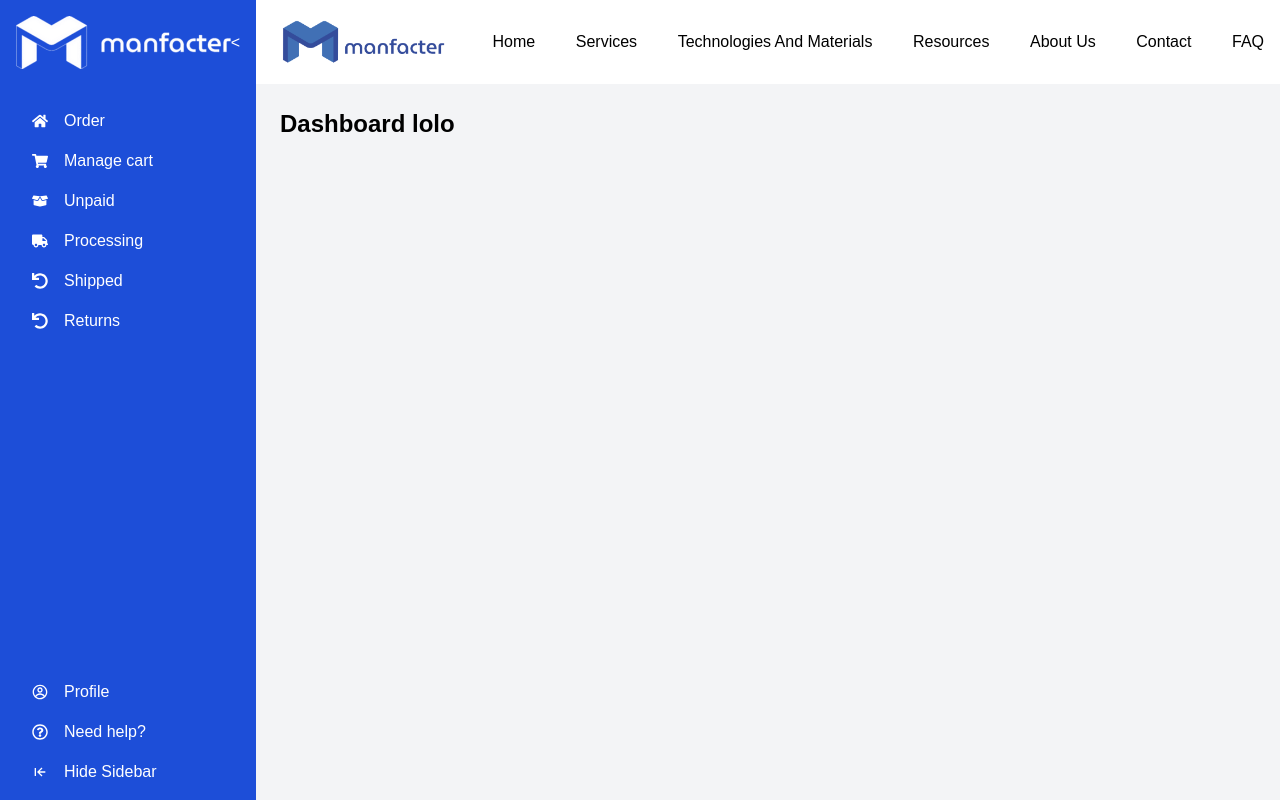
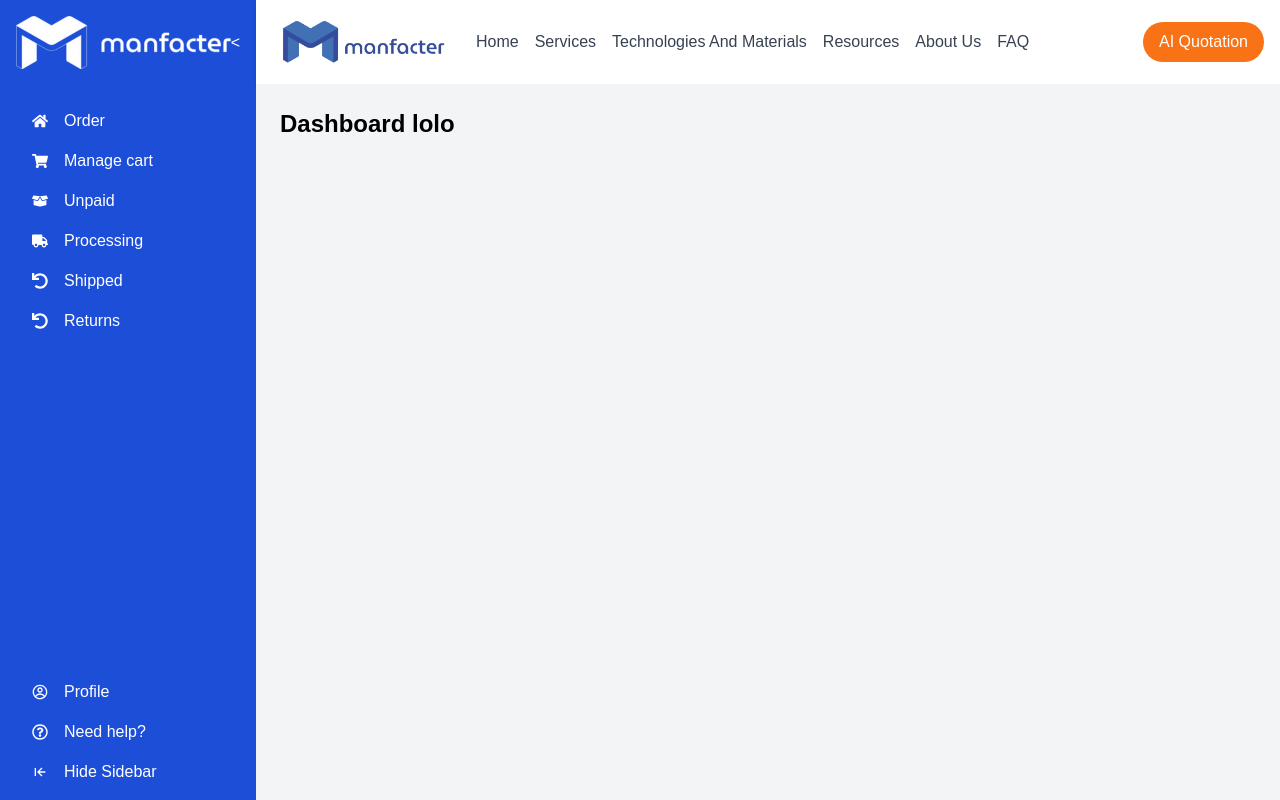
Before and after one commit to melodycious/manfacter-test, a React (Create React App) app: page / in a window 1280 px wide. Built offline with nearby package versions, Linux system fonts and the light colour scheme.

Commit message:
button navbar AI quotation added

```diff
--- a/src/component/navbar/navbar.js
+++ b/src/component/navbar/navbar.js
@@ -1,27 +1,24 @@
 import React from 'react';
-import logo from ".//logo.png";
+import logo from './logo.png';
 import './navbar.css';
 
 const Navbar = () => {
-    return (
-        <>
-        <div >
-            <nav className="p-4 flex justify-between items-center">
-            <img src={logo} width="180" className="logo" />
-            <a href="/">Home</a>
-            <a href="/">Services</a>
-            <a href="/">Technologies And Materials</a>
-            <a href="/">Resources</a>
-            <a href="/">About Us</a>
-            <a href="/">Contact</a>
-            <a href="/">FAQ</a>
-        </nav>
-            </div>
+  return (
+    <nav className="p-4 flex justify-between items-center bg-white shadow-md">
+      <div className="flex items-center">
+        <img src={logo} width="180" className="logo" alt="Logo" />
+        <div className="ml-6 flex space-x-4">
+          <a href="/" className="text-gray-700 hover:text-blue-500">Home</a>
+          <a href="/" className="text-gray-700 hover:text-blue-500">Services</a>
+          <a href="/" className="text-gray-700 hover:text-blue-500">Technologies And Materials</a>
+          <a href="/" className="text-gray-700 hover:text-blue-500">Resources</a>
+          <a href="/" className="text-gray-700 hover:text-blue-500">About Us</a>
+          <a href="/" className="text-gray-700 hover:text-blue-500">FAQ</a>
+        </div>
+      </div>
+      <a href="/" className="px-4 py-2 bg-orange-500 text-white rounded-full hover:bg-orange-700">AI Quotation</a>
+    </nav>
+  );
+};
 
-        <div></div>
-
-        </>
-    );
-  };
-
-  export default Navbar;
+export default Navbar;
```
